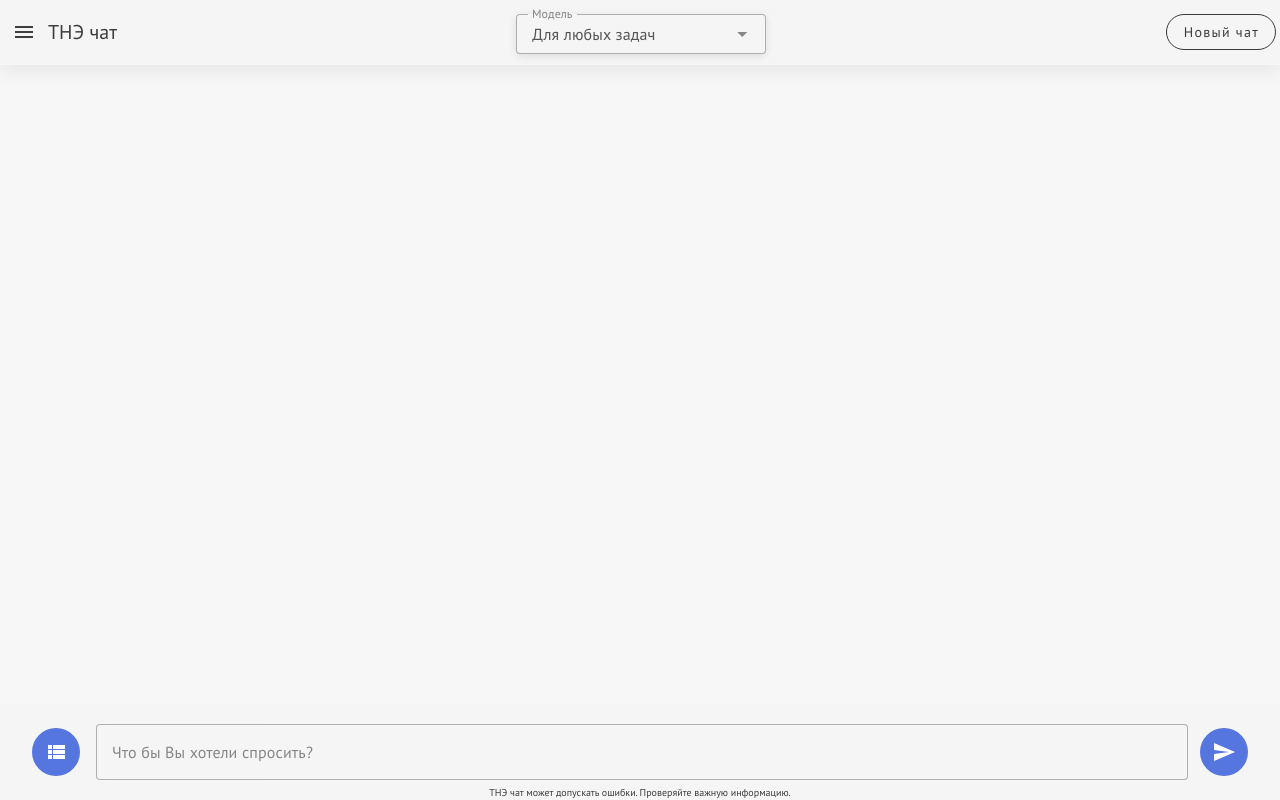
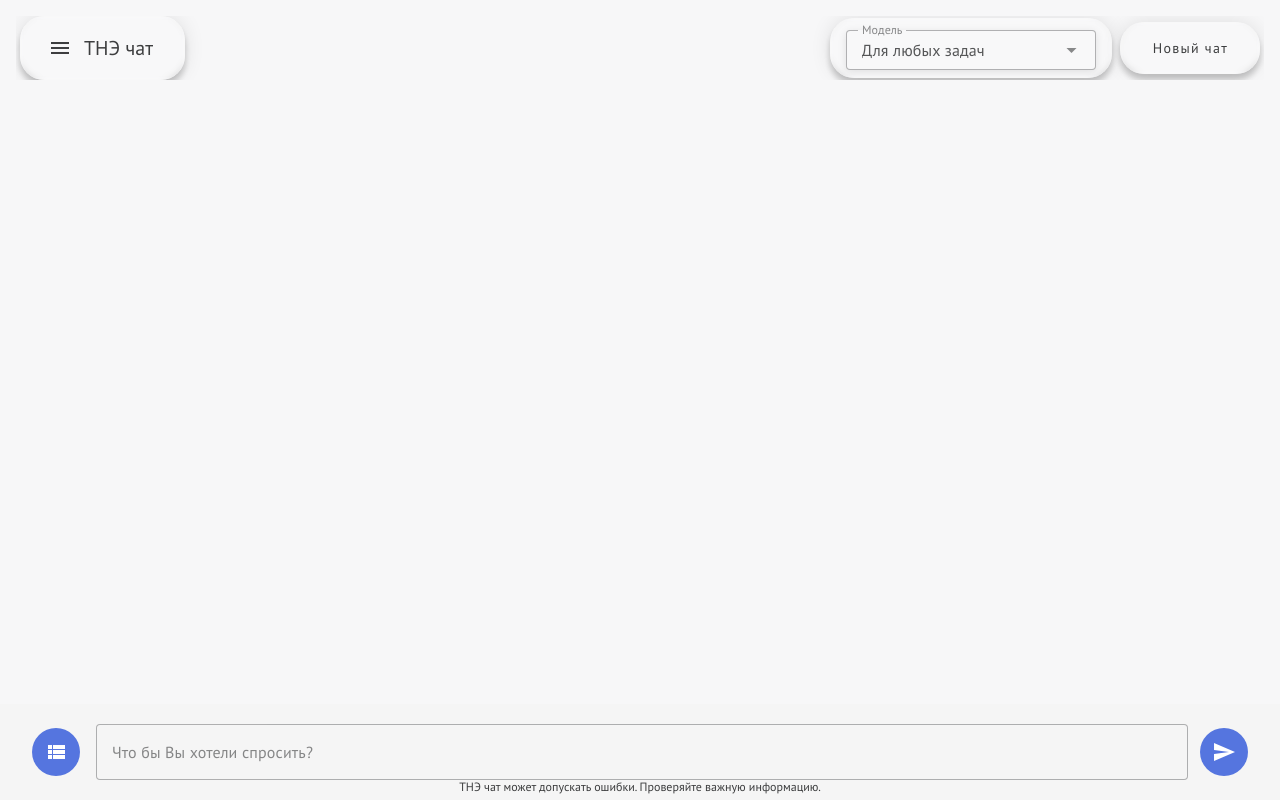
Before and after one commit to kirsanovmike/chatgpt-ui-vite, a Vue app: page /1 in a window 1280 px wide. Built offline with nearby package versions, Linux system fonts and the light colour scheme.

Commit message:
стили шапки

```diff
--- a/src/App.vue
+++ b/src/App.vue
@@ -5,6 +5,8 @@
     <NavigationDrawer/>
     <router-view/>
   </v-app>
+
+
 </template>
 
 <script lang="ts" setup>
--- a/src/components/footer/FloatingDisclaimer.vue
+++ b/src/components/footer/FloatingDisclaimer.vue
@@ -1,5 +1,5 @@
 <template>
-  <div class="floating-disclaimer" style="font-size: 10px;">
+  <div class="floating-disclaimer" style="font-size: 12px;">
     ТНЭ чат может допускать ошибки. Проверяйте важную информацию.
   </div>
 </template>
@@ -11,7 +11,7 @@
 .floating-disclaimer {
   position: fixed;
   /* с учётом нижнего app-footer’а */
-  bottom: 0;
+  bottom: 4px;
 
   /* центр рабочей области v-main, а не всего окна */
   left: calc(
--- a/src/pages/Chat.vue
+++ b/src/pages/Chat.vue
@@ -1,45 +1,62 @@
 <template>
-  <v-app-bar class="ai-app-bar d-flex"
-             style="
-               border-bottom: 1px solid rgb(var(--v-theme-surface));
-               background-color: rgb(var(--v-theme-header-bg));
-               box-shadow: 0px 10px 15px rgba(0, 0, 0, 0.05);
-             "
-  >
+  <v-app-bar class="ai-app-bar d-flex mt-4" style="background-color: transparent">
     <div class="d-flex align-center">
-      <v-app-bar-nav-icon @click="toggleDrawer" />
-
-      <v-toolbar-title>{{ navTitle }}</v-toolbar-title>
+      <div class="liquidGlass-wrapper liquidGlass-wrapper--lg">
+        <div class="liquidGlass-effect"></div>
+        <div class="liquidGlass-tint"></div>
+        <div class="liquidGlass-shine"></div>
+        <div class="liquidGlass-text">
+          <v-app-bar-nav-icon
+              @click="toggleDrawer"/>
+          <v-toolbar-title class="pr-4">{{ navTitle }}</v-toolbar-title>
         </div>
-
+      </div>
+    </div>
+    <div class="d-flex align-center">
+      <div class="liquidGlass-wrapper liquidGlass-wrapper--lg">
+        <div class="liquidGlass-effect"></div>
+        <div class="liquidGlass-tint"></div>
+        <div class="liquidGlass-shine"></div>
+        <div class="liquidGlass-text">
           <div id="portal-target"></div>
-
-    <v-btn
-      title="Новый чат"
-      icon="add"
-      class="d-md-none ma-3"
-      @click="createNewConversation"
-    />
-    <v-btn
-      variant="outlined"
-      class="text-none d-none d-md-block"
+        </div>
+      </div>
+      <div
+          class="liquidGlass-wrapper liquidGlass-wrapper--lg liquidGlass-wrapper--new-chat"
           @click="createNewConversation"
       >
-      {{$textVariables.newConversation}}
+        <div class="liquidGlass-effect"></div>
+        <div class="liquidGlass-tint"></div>
+        <div class="liquidGlass-shine"></div>
+        <div class="liquidGlass-text">
+          <!-- мобилка: только плюс -->
+          <v-btn
+              class="d-md-none appbar-icon-btn"
+              icon="add"
+              title="Новый чат"
+          />
+          <!-- десктоп: текстовая кнопка -->
+          <v-btn
+              class="text-none d-none d-md-block"
+          >
+            {{ $textVariables.newConversation }}
           </v-btn>
+        </div>
+      </div>
+    </div>
   </v-app-bar>
 
   <v-main>
-    <Welcome v-if="!route.params.id && (conversation.messages?.length ?? 0) === 0" />
-    <Conversation :conversation="conversation" />
-    <FloatingDisclaimer style="z-index: 10000" />
+    <Welcome v-if="!route.params.id && (conversation.messages?.length ?? 0) === 0"/>
+    <Conversation :conversation="conversation"/>
+    <FloatingDisclaimer style="z-index: 10000"/>
   </v-main>
 </template>
 
-<script setup lang="ts">
-import { ref, computed, onMounted, watch } from 'vue'
-import { useRoute, useRouter } from 'vue-router'
-import { useDrawer } from '@/composables/states'
+<script lang="ts" setup>
+import {computed, onMounted, ref, watch} from 'vue'
+import {useRoute, useRouter} from 'vue-router'
+import {useDrawer} from '@/composables/states'
 import Welcome from '@/components/Welcome.vue'
 import Conversation from '@/components/Conversation.vue'
 import FloatingDisclaimer from '@/components/footer/FloatingDisclaimer.vue'
@@ -87,14 +104,16 @@ const loadMessage = async () => {
 }
 
 // ===== UI-экшены =====
-const toggleDrawer = () => { drawer.value = !drawer.value }
+const toggleDrawer = () => {
+  drawer.value = !drawer.value
+}
 
 const createNewConversation = () => {
   if (route.path !== '/') {
-    router.push({ path: '/', query: { new: '1' } })
+    router.push({path: '/', query: {new: '1'}})
     return
   }
-  conversation.value = { ...getDefaultConversationData(), topic: 'Новый чат' }
+  conversation.value = {...getDefaultConversationData(), topic: 'Новый чат'}
 }
 
 // ===== Жизненный цикл / реактивность =====
@@ -122,13 +141,13 @@ watch(
 
 // обрабатываем ?new на главной (аналог onActivated из Nuxt)
 watch(
-  () => ({ path: route.path, q: route.query }),
-  ({ path, q }) => {
+    () => ({path: route.path, q: route.query}),
+    ({path, q}) => {
       if (path === '/' && q?.new !== undefined) {
         createNewConversation()
       }
     },
-  { immediate: true }
+    {immediate: true}
 )
 
 // ===== Заголовок =====
@@ -142,12 +161,23 @@ const navTitle = computed(() => {
 </script>
 
 <style>
-/* стили по желанию */
+/* Общие настройки app-bar */
 .ai-app-bar.v-toolbar {
-  .v-toolbar__content {
+  /* отступы слева/справа у всего бара */
+  padding-left: 16px;
+  padding-right: 16px;
+}
+
+/* Контейнер контента внутри app-bar */
+.ai-app-bar .v-toolbar__content {
   display: flex;
   align-items: center;
   justify-content: space-between;
+  gap: 16px; /* расстояние между стеклянными блоками */
 }
+
+/* Чтоб стеклянные «пилюли» не липли к краю контента */
+.ai-app-bar .liquidGlass-wrapper {
+  margin-inline: 4px;
 }
 </style>
--- a/src/styles/common.css
+++ b/src/styles/common.css
@@ -0,0 +1,98 @@
+.liquidGlass-wrapper {
+    position: relative;
+    display: inline-flex;
+    align-items: center;
+    font-weight: 600;
+    cursor: pointer;
+    overflow: hidden;
+
+    border-radius: 999px;
+    padding-inline: 16px; /* те самые 4 = 16px */
+    padding-block: 8px;
+
+    box-shadow: 0 6px 6px rgba(0, 0, 0, 0.2),
+    0 0 20px rgba(0, 0, 0, 0.1);
+    transition: all 0.4s cubic-bezier(0.175, 0.885, 0.32, 2.2);
+}
+
+/* ВСЕ внутренние слои наследуют скругление */
+.liquidGlass-wrapper,
+.liquidGlass-effect,
+.liquidGlass-tint,
+.liquidGlass-shine,
+.liquidGlass-text {
+    border-radius: inherit;
+}
+
+.liquidGlass-effect {
+    position: absolute;
+    inset: 0;
+    z-index: 0;
+
+    backdrop-filter: blur(3px);
+    -webkit-backdrop-filter: blur(3px);
+    filter: url(#glass-distortion);
+    overflow: hidden;
+    isolation: isolate;
+}
+
+.liquidGlass-tint {
+    position: absolute;
+    inset: 0;
+    z-index: 1;
+    background: rgba(255, 255, 255, 0.18); /* чуть меньше, чтобы не был бетон */
+}
+
+.liquidGlass-shine {
+    position: absolute;
+    inset: 0;
+    z-index: 2;
+    overflow: hidden;
+}
+
+.liquidGlass-text {
+    position: relative;
+    z-index: 3;
+    display: inline-flex;
+    align-items: center;
+    justify-content: center;
+}
+
+.liquidGlass-effect {
+    position: absolute;
+    inset: 0;
+    z-index: 0;
+    backdrop-filter: blur(3px);
+    -webkit-backdrop-filter: blur(3px);
+    filter: url(#glass-distortion);
+    overflow: hidden;
+    isolation: isolate;
+}
+
+.liquidGlass-wrapper--md { border-radius: 16px; }
+.liquidGlass-wrapper--lg { border-radius: 24px; }
+
+.appbar-icon-btn.v-btn {
+    width: 45px;
+    height: 45px;
+    min-width: 45px;
+    border-radius: 50%;
+    padding: 0;
+}
+
+/* только для контейнера "Новый чат" */
+.liquidGlass-wrapper--new-chat {
+    /* на десктопе — такие же паддинги, как у остальных */
+}
+
+/* на мобилке делаем почти квадрат, чтобы обёртка стала кругом */
+@media (max-width: 960px) {
+    .liquidGlass-wrapper--new-chat {
+        padding: 8px; /* одинаковый отступ по всем сторонам */
+    }
+}
+
+header {
+    padding-left: 16px !important;
+    padding-right: 16px !important;
+}
```
Lines whose indentation alone changed are shown as unchanged.
